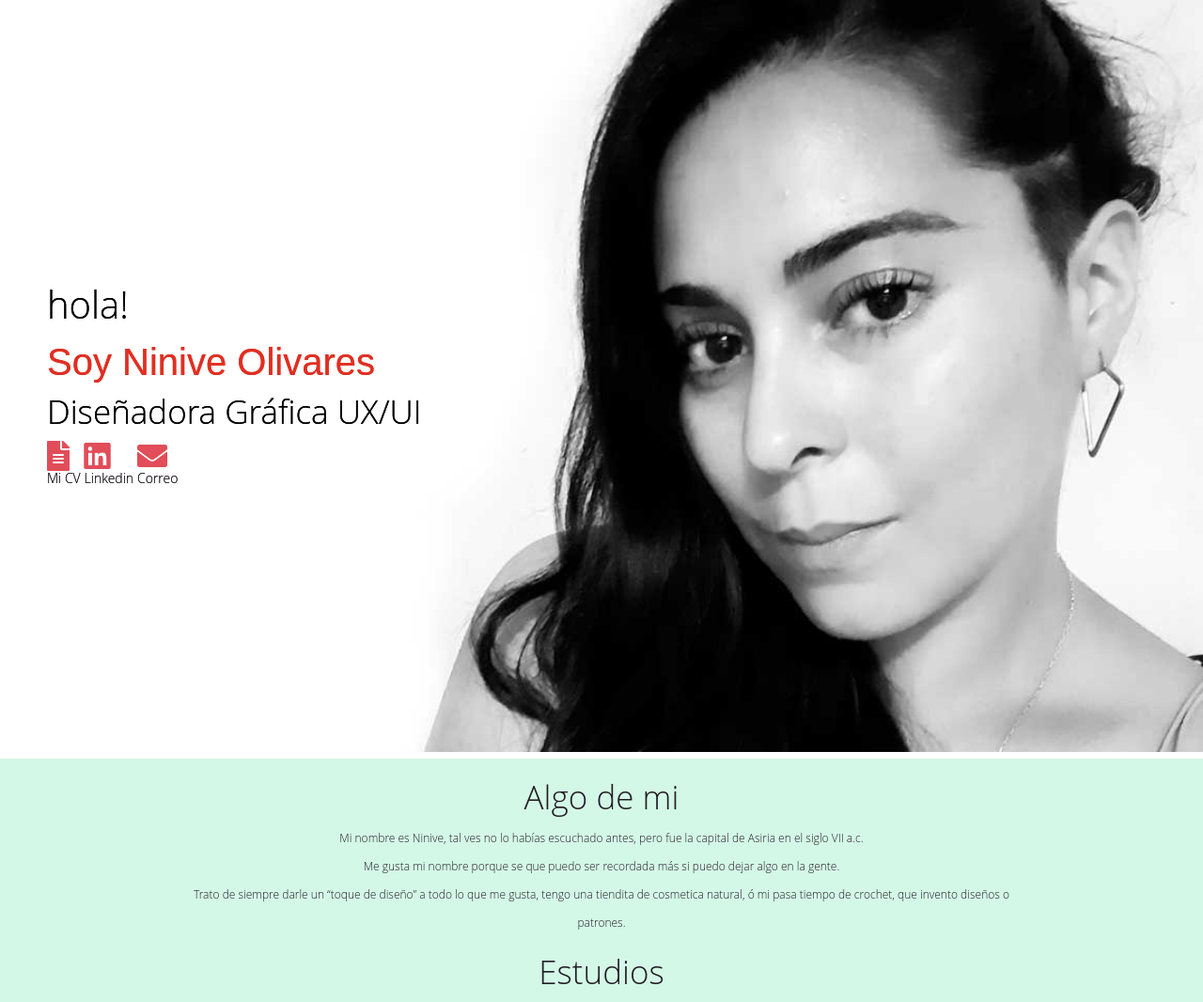
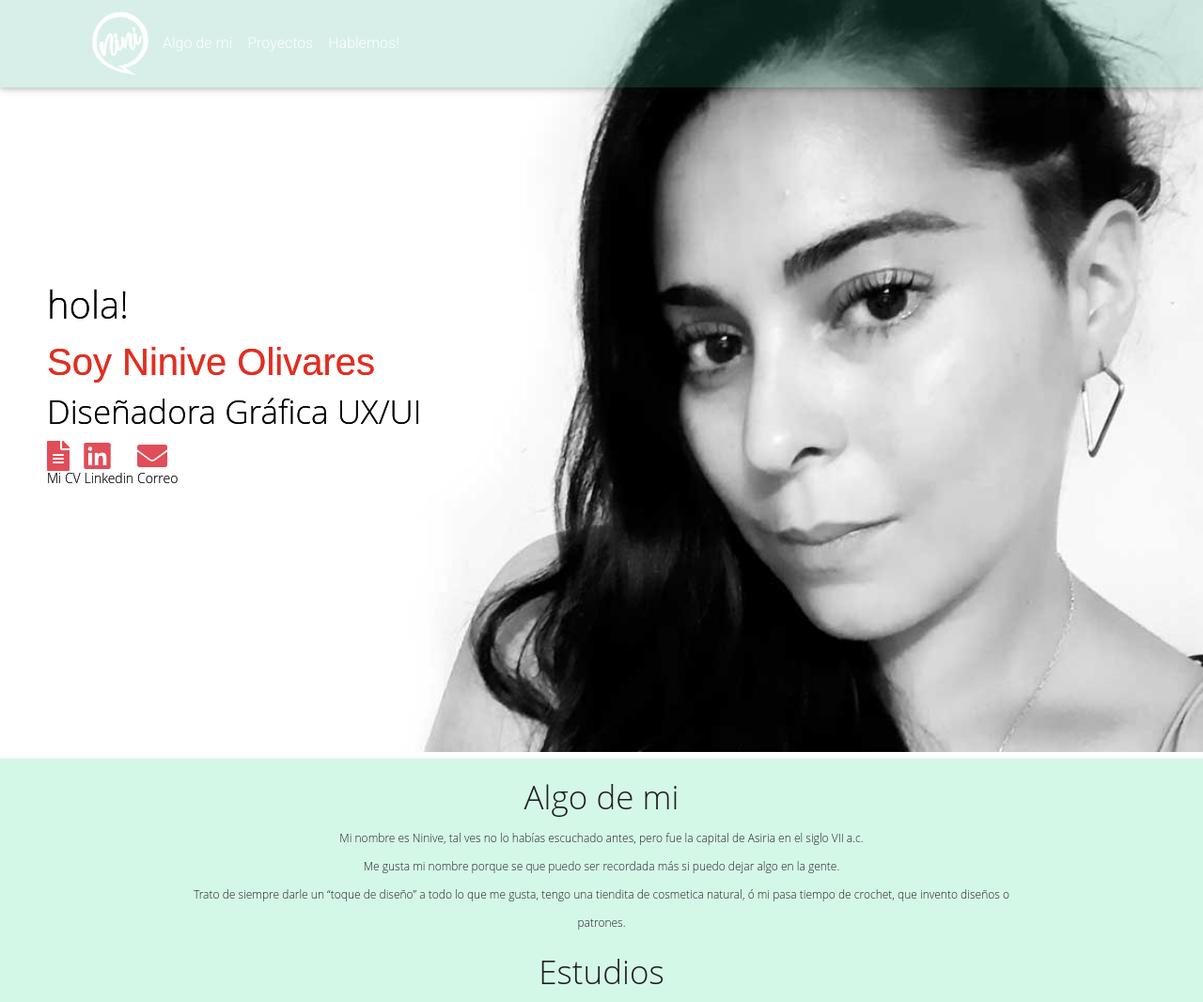
Before and after one commit to ninieves/portafolio2, a plain HTML site: page index.html in a window 1280 px wide. Shown: the whole page at 94% size. Drawn offline with nearby package versions, Linux system fonts and the light colour scheme; a web font is replaced by a local one.

Commit message:
nuevo navbar

```diff
--- a/assets/sass/layout/_navigation.scss
+++ b/assets/sass/layout/_navigation.scss
@@ -1,10 +1,15 @@
 .navbar-brand{
-width: 100px;
+width: 80px;
 height: auto;
 margin: 0;
-padding-left: 10px;
+padding: 0;
 }
-
+.color__navbar{
+    background: rgba(47, 168, 138, 0.185);
+}
+.top-nav-collapse{
+    background: rgb(47, 168, 138);
+}
 
 .fondo__transparente {
     -webkit-animation: fondo__transparente 0.5s;
--- a/index.html
+++ b/index.html
@@ -16,15 +16,31 @@
 <link href="https://cdnjs.cloudflare.com/ajax/libs/mdbootstrap/4.15.0/css/mdb.min.css" rel="stylesheet">
   <!--llamado para los estilos css-->
   <link href="assets/css/style.css" rel="stylesheet">
-
-
-
   <title>Ninive Olivares</title>
 </head>
-
-
-
-
+<nav class="navbar navbar-expand-lg navbar-dark color__navbar scrolling-navbar fixed-top">
+<div class="container">
+    <a class="navbar-brand" href="#"><img src="assets/img/logo_nuevo_blanco-02.svg"></a>
+    <button class="navbar-toggler" type="button" data-toggle="collapse" data-target="#navbarNav" aria-controls="navbarNav" aria-expanded="false" aria-label="Toggle navigation">
+      <span class="navbar-toggler-icon"></span>
+    </button>
+    <div class="collapse navbar-collapse" id="navbarNav">
+      <ul class="navbar-nav">
+        <li class="nav-item">
+          <a class="nav-link" href="#">Algo de mi</a>
+        </li>
+        <li class="nav-item">
+          <a class="nav-link" href="#">Proyectos</a>
+        </li>
+        <li class="nav-item">
+          <a class="nav-link" href="#">Hablemos!</a>
+        </li>
+      </ul>
+    </div>
+</div>
+</nav>
+<!--fin de navbar-->
+<!--principal-->
   <section class="inicio">
     <div class="hero__section">
       <div class="texto__inicio">
@@ -61,7 +77,9 @@
         </div>
       </div>
     </div>
-    <!--inicio-->
+    <!--fin principal-->
+
+    <!--información sobre mi-->
   </section>
   <section class="info container-fluid algodemi">
     <div class="row">
@@ -80,7 +98,12 @@
       </div>
     </div>
   </section>
-  <!--fin algo de mi-->
+  <!--informacion sobre mi-->
+  <!--proyectos galeria-->
+  <div class="container">
+
+  </div>
+  <!--fin proyectos galeria-->
  <!-- JQuery -->
 <script type="text/javascript" src="https://cdnjs.cloudflare.com/ajax/libs/jquery/3.4.1/jquery.min.js"></script>
 <!-- Bootstrap tooltips -->
```
Also changed, not shown: assets/css/style.css, assets/img/logo_nuevo_blanco-02.svg (added), 1 other file.
